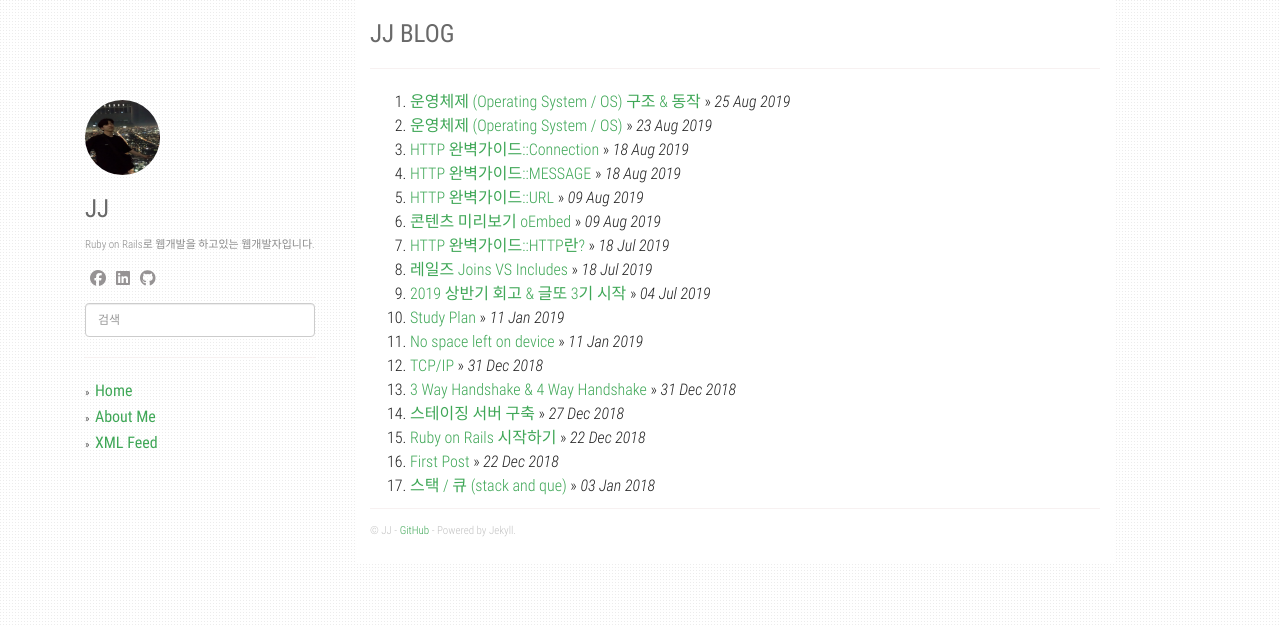
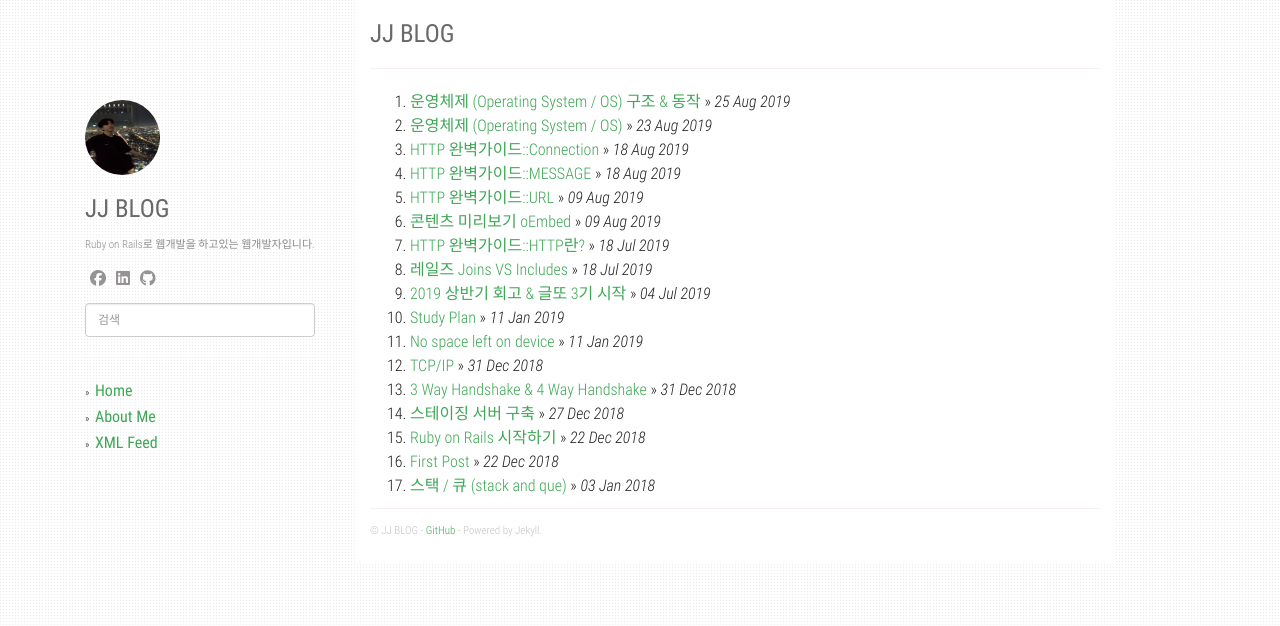
Before and after one commit to Jongjineee/jongjineee.github.io, a Jekyll site: the page built from index.html, in a window 1280 px wide. Shown: the top 626 px of the page. Built offline with Jekyll 4.4.1, drawn with Linux system fonts in a browser that asks for light colours; nearby versions of some CDN libraries; the list of posts is cut into pages by our own code.

Commit message:
Change author

```diff
--- a/_config.yml
+++ b/_config.yml
@@ -1,6 +1,6 @@
 title: JJ BLOG
 description: Ruby on Rails로 웹개발을 하고있는 웹개발자입니다.
-author: JJ
+author: JJ BLOG
 github: https://github.com/jongjineee
 about: Ruby on Rails로 웹개발을 하고있는 웹개발자입니다.
 disqus_shortname: jongjineee
```
